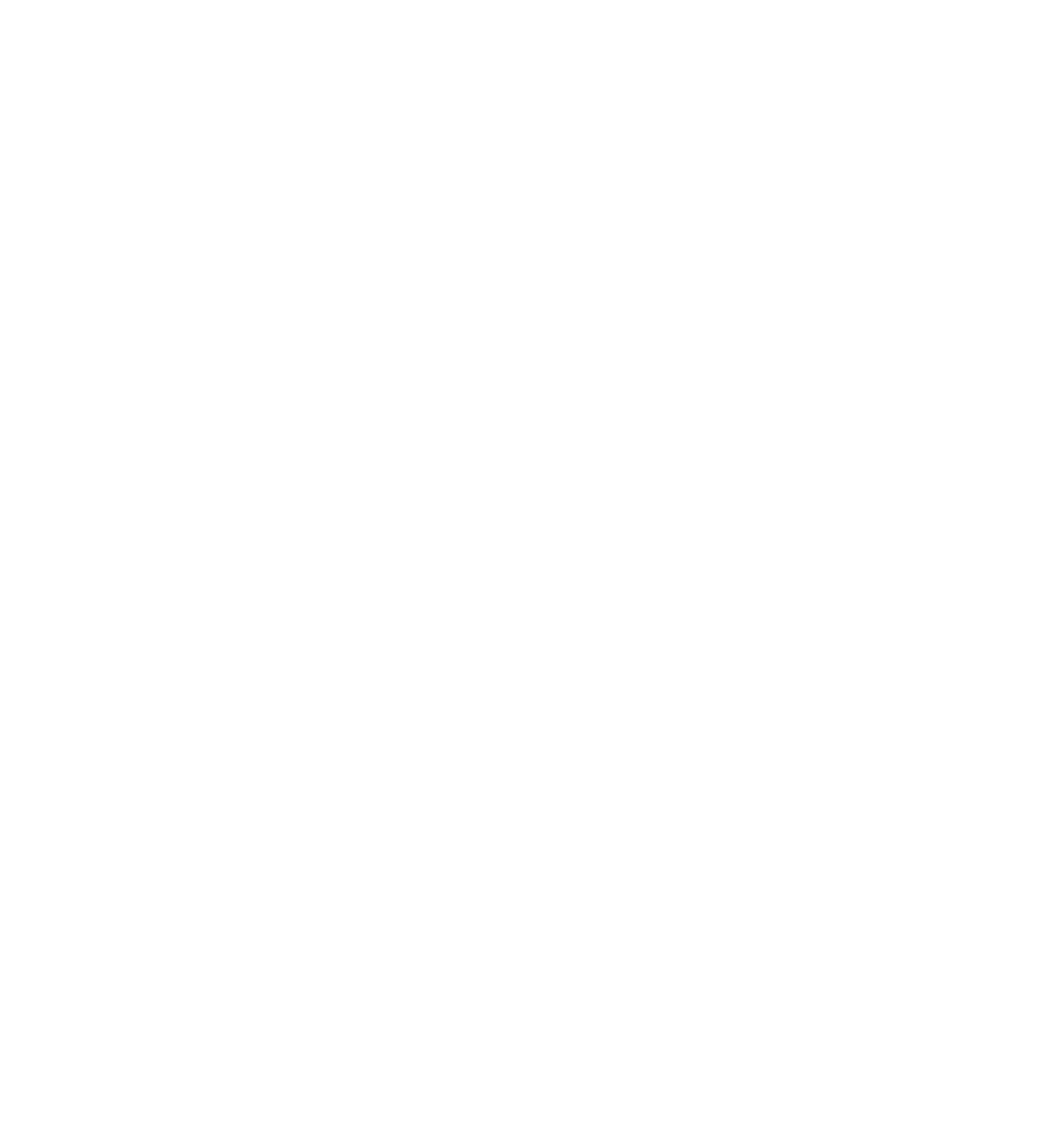
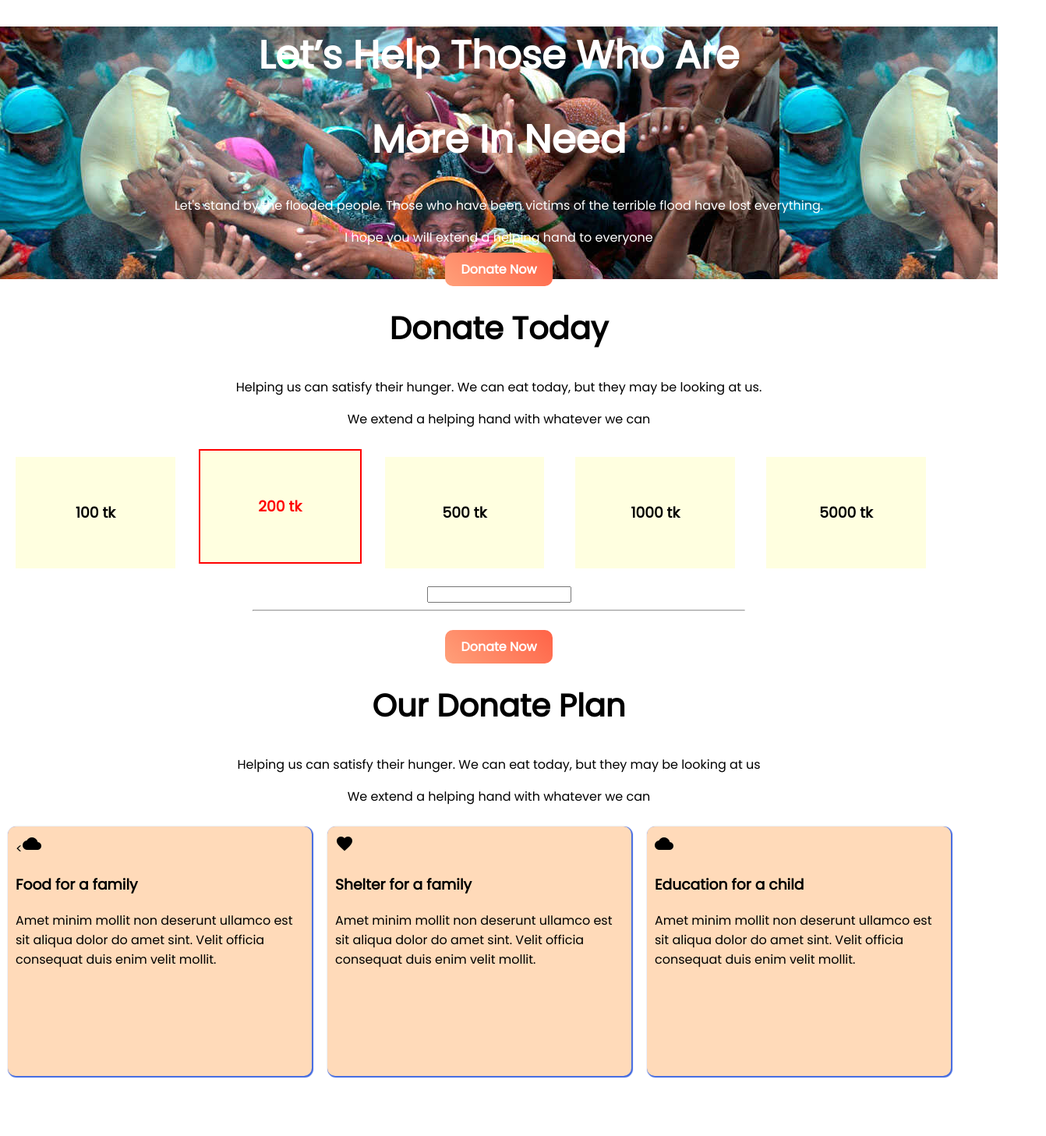
Before and after one commit to tanzilhasan433/Donate, a plain HTML site: page index.html in a window 1280 px wide. Shown: the top 1457 px of the page at 78% size, 1342 px wide, since content can reach past the window. Before the commit the page ends 800 px from the top, so only its background shows below. Drawn offline with Linux system fonts and the light colour scheme.

Commit message:
update commit

```diff
--- a/index.html
+++ b/index.html
@@ -5,8 +5,134 @@
     <meta http-equiv="X-UA-Compatible" content="IE=edge">
     <meta name="viewport" content="width=device-width, initial-scale=1.0">
     <title>Donate</title>
+    <link rel="preconnect" href="https://fonts.googleapis.com">
+    <link rel="preconnect" href="https://fonts.gstatic.com" crossorigin>
+    <link href="https://fonts.googleapis.com/css2?family=Poppins&display=swap" rel="stylesheet">
+    <link rel="stylesheet" href="style.css">
+    <link rel="stylesheet" href="https://fonts.googleapis.com/icon?family=Material+Icons">
 </head>
 <body>
+    <header>
+       <div class="donet-aria">
+        <h1>Let’s Help Those Who Are </h1>
+        <h1>More In Need</h1>
+        <p>Let's stand by the flooded people. Those who have been victims of the terrible flood have lost everything. </p>
+        <p>I hope you will extend a helping hand to everyone</p>
+        <a class="button" href="https://www.linkedin.com/in/tanzil-hasan-a442921ba/">Donate Now</a>
+       </div>
+    </header>
+
+    <section>
+        <h2>Donate Today</h2>
+        <div class="text">
+            <p>Helping us can satisfy their hunger. We can eat today, but they may be looking at us.</p>
+            <p>We extend a helping hand with whatever we can</p>
+        </div>
+        <div class="poysha">
+            <div class="taka">
+                <h3>100 tk</h3>
+            </div>
+            <div id="speciall" class="taka">
+                <h3>200 tk</h3>
+            </div>
+            <div class="taka">
+                <h3>500 tk</h3>
+            </div>
+            <div class="taka">
+                <h3>1000 tk</h3>
+            </div>
+            <div class="taka">
+                <h3>5000 tk</h3>
+            </div>
+        </div>
+
+        <div class="good">
+            <input type="text"> <br>
+
+            <hr style width="50%;"> <br>
+            <a class="button" href="https://www.linkedin.com/in/tanzil-hasan-a442921ba/">Donate Now</a>
+        </div>
+
+
+    <section>
+        <h2>Our Donate Plan</h2>
+        <div class="text">
+            <p>Helping us can satisfy their hunger. We can eat today, but they may be looking at us </p>
+           <p>We extend a helping hand with whatever we can</p>
+        </div>
+        <div class="half-width single">
+            <<i class="material-icons">cloud</i>
+            <h3>Food for a family</h3>
+            <p>Amet minim mollit non deserunt
+                ullamco est sit aliqua dolor do amet
+                sint. Velit officia consequat duis enim
+                velit mollit.</p>
+        </div>
+        <div class="half-width single">
+
+            <i class="material-icons">favorite</i>
+            <h3>Shelter for a family</h3>
+            <p>Amet minim mollit non deserunt
+                ullamco est sit aliqua dolor do amet
+                sint. Velit officia consequat duis enim
+                velit mollit.</p>
+        </div>
+        <div class="half-width single">
+            <i class="material-icons">cloud</i>
+            <h3>Education for a child</h3>
+            <p>Amet minim mollit non deserunt
+                ullamco est sit aliqua dolor do amet
+                sint. Velit officia consequat duis enim
+                velit mollit.</p>
+
+        </div>
+    </section>
+
+
+    <section>
+        <div class="half-width">
+            <h2>Their lives depend on
+                your donation</h2>
+            <p>Let's stand by the flooded people. Those who have been victims of the terrible flood have lost everything.</p>
+            <p>Let's stand by the flooded people. Those who have been victims of the terrible flood have lost everything..</p>
+            <a class="button" href="https://www.linkedin.com/in/tanzil-hasan-a442921ba/">How to Contribute?</a>
+        </div>
+        <div class="half-width">
+            <img src="images/donation8.jpg" alt="">
+        </div>
+    </section>
+
+    <section>
+        <div class="half-width">
+            <img src="images/donation4.jpg" alt="">
+        </div>
+        <div class="half-width">
+            <h2>They need us
+                to suvive</h2>
+            <p>Let's stand by the flooded people. Those who have been victims of the terrible flood have lost everything.</p>
+            <p>Let's stand by the flooded people. Those who have been victims of the terrible flood have lost everything..</p>
+            <a class="button" href="https://www.linkedin.com/in/tanzil-hasan-a442921ba/">How to Contribute?</a>
+        </div>
+    </section>
+
+    <section>
+        <h2>Get My Updates</h2>
+        <div class="text">
+            <p>Let's stand by the flooded people. Those who have been victims of the terrible flood have lost everything. </p>
+            <p>Let's stand by the flooded people. Those who have been victims of the terrible flood have lost everything.</p>
+        </div>
+
+
+        <div class="subscribe">
+            <input type="email" name="email" id="email">
+            <a class="button" href="https://www.linkedin.com/in/tanzil-hasan-a442921ba/">Subscribe</a>
+        </div>
+    </section>
+
+    <footer>
+        <h3 class="foot">Be Humble</h3>
+        <p>I’m gonna do it</p>
+    </footer>
 
 </body>
 </html>
--- /dev/null
+++ b/style.css
@@ -0,0 +1,120 @@
+body{
+    font-family: 'Poppins', sans-serif;
+    margin: 0;
+}
+h1{
+    font-size: 50px;
+}
+.donet-aria{
+    background-image: url(images/donation6.jpg);
+    color: white;
+    text-align: center;
+
+
+}
+
+h2{
+    font-size: 40px;
+    text-align: center;
+}
+.orange-highlight{
+    color: orange;
+}
+.half-width{
+    width: 40%;
+    float: left;
+    margin-left: 5%;
+    padding-left: 2%;
+}
+.half-width img{
+    width: 100%;
+}
+
+section{
+    height: 500px;
+    padding-bottom: 100px;
+}
+
+.button{
+    text-decoration: none;
+    background-image: linear-gradient( 45deg, lightsalmon, tomato);
+    padding: 10px 20px;
+    border-radius: 10px;
+    color: white;
+    font-weight: 700;
+}
+
+h2{
+    text-align: center;
+}
+.single{
+
+    border: red (250, 246, 43);
+    box-shadow: 1px 1px 1px 1px royalblue;
+    background-color: peachpuff;
+    border-radius: 10px;
+    margin: 10px;
+    padding: 10px;
+    width: 370px;
+    height: 300px;
+    float: left;
+
+}
+
+
+.foot{
+    text-align: center;
+    color: red;
+
+}
+
+
+footer p{
+    text-align: center;
+    font-size: 20px;
+    color:white;
+
+  }
+  footer{
+    background-color: black;
+  }
+
+  .subscribe{
+    text-align: center;
+    height: 20px;
+    margin: 10px;
+
+  }
+  .text{
+    text-align: center;
+  }
+  .taka{
+    border: 10px solid white;
+    width: 10%;
+    text-align: center;
+    margin: 10px;
+    padding: 3%;
+    float: left;
+    background-color: lightyellow;
+}
+.poysha{
+    text-align: center;
+}
+#speciall{
+    color: red;
+    border: 2px solid red;
+}
+.good{
+    text-align: center;
+    margin: 10px;
+    text-decoration: none;
+
+}
+
+
+.subscribe{
+    border: 90px solid peachpuff;
+    background-color: peachpuff;
+    width: 90%;
+    text-align: center;
+}
```
